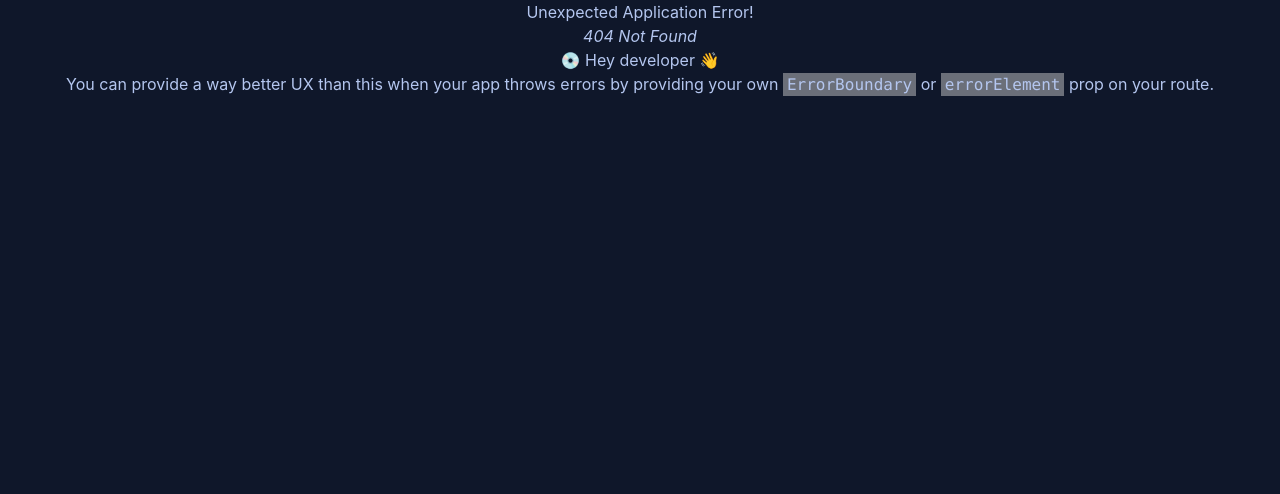
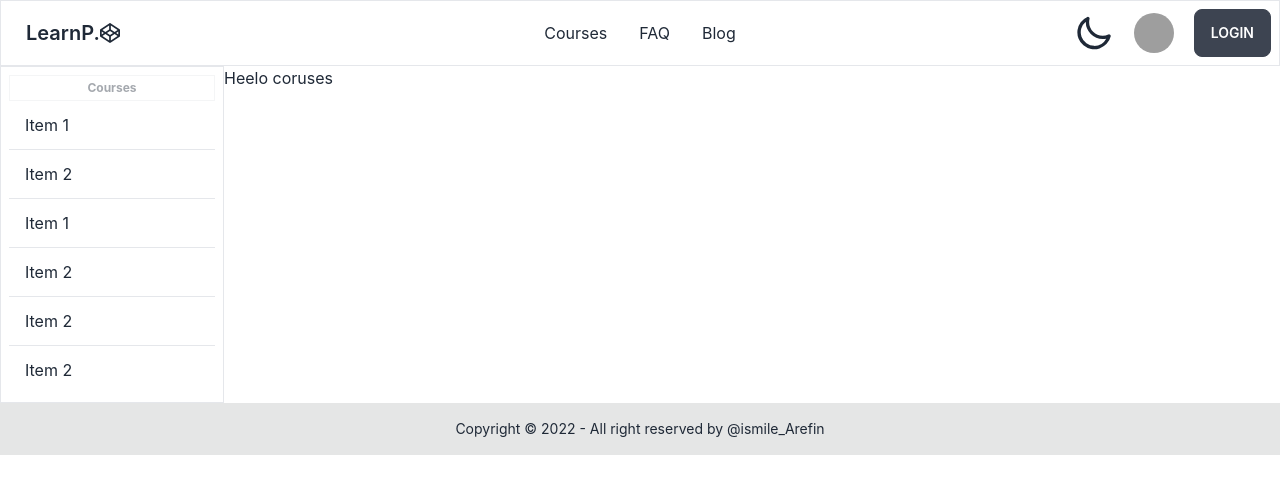
Before and after one commit to ismilearefin/learn-programming, a React (Create React App) app: page /courses in a window 1280 px wide. Before the commit this address had no page. Shown: the top 494 px of the page. Built offline with nearby package versions, Linux system fonts and the light colour scheme; grey boxes are pictures that could not be loaded.

Commit message:
All route created

```diff
--- a/public/index.html
+++ b/public/index.html
@@ -1,5 +1,5 @@
 <!DOCTYPE html>
-<html lang="en" data-theme="night">
+<html lang="en" data-theme="light">
   <head>
     <meta charset="utf-8" />
     <link rel="icon" href="%PUBLIC_URL%/favicon.ico" />
--- /dev/null
+++ b/src/components/Blog/Blog.js
@@ -0,0 +1,11 @@
+import React from 'react';
+
+const Blog = () => {
+    return (
+        <div>
+            Blog
+        </div>
+    );
+};
+
+export default Blog;
--- /dev/null
+++ b/src/components/Courses/Courses.js
@@ -0,0 +1,40 @@
+import React from 'react';
+import { Link, Outlet } from 'react-router-dom';
+// import Premium from '../Premium/Premium';
+
+const Courses = () => {
+    return (
+        <div className='flex'>
+            <CoursesMenu></CoursesMenu>
+            <div>
+                <Outlet></Outlet>
+            </div>
+        </div>
+    );
+};
+
+
+function CoursesMenu (){
+    return(
+        <div>
+            <ul className="menu bg-base-100 w-24 lg:w-56 p-2  border">
+  <li className="menu-title border">
+    <span>Courses</span>
+  </li>
+  <li><Link>Item 1</Link></li>
+  <hr/>
+  <li><Link>Item 2</Link></li>
+  <hr/>
+  <li><Link>Item 1</Link></li>
+  <hr/>
+  <li><Link>Item 2</Link></li>
+  <hr/>
+  <li><Link>Item 2</Link></li>
+  <hr/>
+  <li><Link>Item 2</Link></li>
+</ul>
+        </div>
+    )
+}
+
+export default Courses;
--- /dev/null
+++ b/src/components/Courses/Premium/Premium.js
@@ -0,0 +1,11 @@
+import React from 'react';
+
+const Premium = () => {
+    return (
+        <div>
+            Premium
+        </div>
+    );
+};
+
+export default Premium;
--- /dev/null
+++ b/src/components/Courses/ShowCourses/ShowCourses.js
@@ -0,0 +1,11 @@
+import React from 'react';
+
+const ShowCourses = () => {
+    return (
+        <div>
+            Heelo coruses
+        </div>
+    );
+};
+
+export default ShowCourses;
--- /dev/null
+++ b/src/components/Faq/Faq.js
@@ -0,0 +1,11 @@
+import React from 'react';
+
+const Faq = () => {
+    return (
+        <div>
+            FAQ
+        </div>
+    );
+};
+
+export default Faq;
--- a/src/components/Home/Home.js
+++ b/src/components/Home/Home.js
@@ -1,4 +1,5 @@
 import React from 'react';
+import { FaArrowRight } from "react-icons/fa";
 
 const Home = () => {
     return (
@@ -8,7 +9,7 @@ const Home = () => {
             <div className="max-w-md">
             <h1 className="mb-5 text-5xl font-bold">Learn Programing with us</h1>
             <p className="mb-5">Programming languages are the reason every online service that we use today exists. Their number is very large, so you might ask yourself: which programming languages are the most worth learning and sought-after by the companies in 2022?</p>
-            <button className="btn btn-primary">Get Started</button>
+            <button className="btn btn-primary gap-2">Our Courses <FaArrowRight></FaArrowRight></button>
             </div>
         </div>
         </div>
--- /dev/null
+++ b/src/components/Login/Login.js
@@ -0,0 +1,11 @@
+import React from 'react';
+
+const Login = () => {
+    return (
+        <div>
+            login
+        </div>
+    );
+};
+
+export default Login;
--- a/src/components/Navbar/Navbar.js
+++ b/src/components/Navbar/Navbar.js
@@ -4,37 +4,73 @@ import { Link } from 'react-router-dom';
 
 const Navbar = () => {
     return (
-        <div className="navbar bg-base-100">
+        <div className="navbar bg-base-100 border">
   <div className="navbar-start">
     <div className="dropdown">
       <label tabIndex={0} className="btn btn-ghost lg:hidden">
         <svg xmlns="http://www.w3.org/2000/svg" className="h-5 w-5" fill="none" viewBox="0 0 24 24" stroke="currentColor"><path strokeLinecap="round" strokeLinejoin="round" strokeWidth="2" d="M4 6h16M4 12h8m-8 6h16" /></svg>
       </label>
       <ul tabIndex={0} className="menu menu-compact dropdown-content mt-3 p-2 shadow bg-base-100 rounded-box w-52">
-        <li><Link>Item 1</Link></li>
+        <li><Link to='/courses'>Courses</Link></li>
         <li tabIndex={0}>
-          <Link className="justify-between">
-            Parent
+          <Link className="justify-between" to='/faq'>
+            FAQ
           </Link>
         </li>
-        <li><Link>Item 3</Link></li>
+        <li><Link to='/blog'>Blog</Link></li>
+        <li>
+        <label className="swap swap-rotate">
+
+
+          <input type="checkbox" />
+
+
+          <svg className="swap-on  fill-current w-10 h-10" xmlns="http://www.w3.org/2000/svg" viewBox="0 0 24 24"><path d="M5.64,17l-.71.71a1,1,0,0,0,0,1.41,1,1,0,0,0,1.41,0l.71-.71A1,1,0,0,0,5.64,17ZM5,12a1,1,0,0,0-1-1H3a1,1,0,0,0,0,2H4A1,1,0,0,0,5,12Zm7-7a1,1,0,0,0,1-1V3a1,1,0,0,0-2,0V4A1,1,0,0,0,12,5ZM5.64,7.05a1,1,0,0,0,.7.29,1,1,0,0,0,.71-.29,1,1,0,0,0,0-1.41l-.71-.71A1,1,0,0,0,4.93,6.34Zm12,.29a1,1,0,0,0,.7-.29l.71-.71a1,1,0,1,0-1.41-1.41L17,5.64a1,1,0,0,0,0,1.41A1,1,0,0,0,17.66,7.34ZM21,11H20a1,1,0,0,0,0,2h1a1,1,0,0,0,0-2Zm-9,8a1,1,0,0,0-1,1v1a1,1,0,0,0,2,0V20A1,1,0,0,0,12,19ZM18.36,17A1,1,0,0,0,17,18.36l.71.71a1,1,0,0,0,1.41,0,1,1,0,0,0,0-1.41ZM12,6.5A5.5,5.5,0,1,0,17.5,12,5.51,5.51,0,0,0,12,6.5Zm0,9A3.5,3.5,0,1,1,15.5,12,3.5,3.5,0,0,1,12,15.5Z"/></svg>
+
+
+          <svg className="swap-off fill-current w-10 h-10" xmlns="http://www.w3.org/2000/svg" viewBox="0 0 24 24"><path d="M21.64,13a1,1,0,0,0-1.05-.14,8.05,8.05,0,0,1-3.37.73A8.15,8.15,0,0,1,9.08,5.49a8.59,8.59,0,0,1,.25-2A1,1,0,0,0,8,2.36,10.14,10.14,0,1,0,22,14.05,1,1,0,0,0,21.64,13Zm-9.5,6.69A8.14,8.14,0,0,1,7.08,5.22v.27A10.15,10.15,0,0,0,17.22,15.63a9.79,9.79,0,0,0,2.1-.22A8.11,8.11,0,0,1,12.14,19.73Z"/></svg>
+
+        </label>
+
+        </li>
       </ul>
     </div>
     <Link to='/' className="btn btn-ghost normal-case text-xl">LearnP.<FaCodepen></FaCodepen></Link>
   </div>
   <div className="navbar-center hidden lg:flex">
     <ul className="menu menu-horizontal p-0">
-      <li><Link>Item 1</Link></li>
+      <li><Link to='/courses'>Courses</Link></li>
       <li tabIndex={0}>
-        <Link>
-          Parent
+        <Link to='/faq'>
+          FAQ
         </Link>
       </li>
-      <li><Link>Item 3</Link></li>
+      <li><Link to='/blog'>Blog</Link></li>
+
     </ul>
   </div>
-  <div className="navbar-end">
-    <Link className="btn">Get started</Link>
+  <div className="navbar-end flex gap-4">
+
+    <label className="swap swap-rotate">
+
+
+      <input type="checkbox" />
+
+
+      <svg className="swap-on  fill-current w-10 h-10" xmlns="http://www.w3.org/2000/svg" viewBox="0 0 24 24"><path d="M5.64,17l-.71.71a1,1,0,0,0,0,1.41,1,1,0,0,0,1.41,0l.71-.71A1,1,0,0,0,5.64,17ZM5,12a1,1,0,0,0-1-1H3a1,1,0,0,0,0,2H4A1,1,0,0,0,5,12Zm7-7a1,1,0,0,0,1-1V3a1,1,0,0,0-2,0V4A1,1,0,0,0,12,5ZM5.64,7.05a1,1,0,0,0,.7.29,1,1,0,0,0,.71-.29,1,1,0,0,0,0-1.41l-.71-.71A1,1,0,0,0,4.93,6.34Zm12,.29a1,1,0,0,0,.7-.29l.71-.71a1,1,0,1,0-1.41-1.41L17,5.64a1,1,0,0,0,0,1.41A1,1,0,0,0,17.66,7.34ZM21,11H20a1,1,0,0,0,0,2h1a1,1,0,0,0,0-2Zm-9,8a1,1,0,0,0-1,1v1a1,1,0,0,0,2,0V20A1,1,0,0,0,12,19ZM18.36,17A1,1,0,0,0,17,18.36l.71.71a1,1,0,0,0,1.41,0,1,1,0,0,0,0-1.41ZM12,6.5A5.5,5.5,0,1,0,17.5,12,5.51,5.51,0,0,0,12,6.5Zm0,9A3.5,3.5,0,1,1,15.5,12,3.5,3.5,0,0,1,12,15.5Z"/></svg>
+
+
+      <svg className="swap-off fill-current w-10 h-10" xmlns="http://www.w3.org/2000/svg" viewBox="0 0 24 24"><path d="M21.64,13a1,1,0,0,0-1.05-.14,8.05,8.05,0,0,1-3.37.73A8.15,8.15,0,0,1,9.08,5.49a8.59,8.59,0,0,1,.25-2A1,1,0,0,0,8,2.36,10.14,10.14,0,1,0,22,14.05,1,1,0,0,0,21.64,13Zm-9.5,6.69A8.14,8.14,0,0,1,7.08,5.22v.27A10.15,10.15,0,0,0,17.22,15.63a9.79,9.79,0,0,0,2.1-.22A8.11,8.11,0,0,1,12.14,19.73Z"/></svg>
+
+    </label>
+
+    <label tabIndex={0} className="btn btn-ghost btn-circle avatar">
+        <div className="w-10 rounded-full">
+          <img src="https://placeimg.com/80/80/people" alt='user pic' />
+        </div>
+      </label>
+
+    <Link className="btn" to='/login'>login</Link>
   </div>
 </div>
     );
--- /dev/null
+++ b/src/components/Signup/Signup.js
@@ -0,0 +1,11 @@
+import React from 'react';
+
+const Signup = () => {
+    return (
+        <div>
+            Signup
+        </div>
+    );
+};
+
+export default Signup;
```
Also changed, not shown: src/components/Routes/Routes.js (+38 -0 lines).
